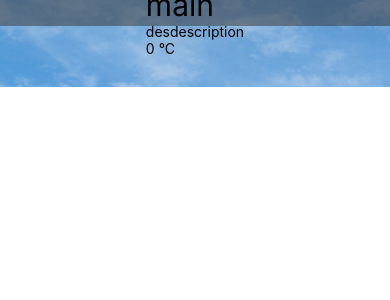
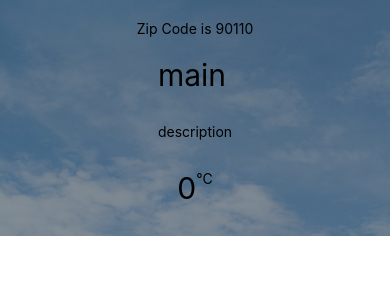
Before and after one commit to TrNz4869/lab-3SA04, a React Native app: screen / in a window 390 px wide. Shown: the top 300 px of the page. Built offline with nearby package versions, Linux system fonts and the light colour scheme.

Commit message:
3. Flex Box

```diff
--- a/components/Forecast.js
+++ b/components/Forecast.js
@@ -5,20 +5,40 @@ export default function Forecast(props) {
     return (
     <View >
         <Text style={styles.main_text}>{props.main}</Text>
-        <Text>{props.description}</Text>
-        <View>
-            <Text>{props.temp} <Text>°C</Text></Text>
+        <Text style={styles.description_text}>{props.description}</Text>
+        <View style={styles.temp}>
+            <Text style={styles.temp_text}>{props.temp}</Text>
+            <Text style={styles.cel_text}>°C</Text>
         </View>
     </View >
     );
 }
 const styles = StyleSheet.create({
     main_text:{
+        width: '100%',
+        alignItems: 'center',
+        flexDirection: 'column',
         fontSize: 30,
+        paddingBottom: 30,
+    },
+    description_text:{
+        alignItems: 'center',
         flexDirection: 'column',
-        alignItems: 'center',
-        width: '100%',
+        paddingBottom: 30,
+    },
+
+    temp:{
+        flexDirection: 'row',
+        justifyContent: 'center',
+        paddingBottom: 30,
+    },
+
+    temp_text:{
+        fontSize: 30,
+    },
+
+    cel_text:{
         textAlignVertical: 'center'
-    }
+    },
 
 });
--- a/components/Weather.js
+++ b/components/Weather.js
@@ -5,14 +5,14 @@ import Forecast from './Forecast';
 export default function Weather(props) {
     const [forecastInfo, setForecastInfo] = useState({
         main: 'main',
-        description: 'desdescription',
+        description: 'description',
         temp: 0
     })
     return (
         <View>
             <ImageBackground source={require('../bg.jpg')} style={styles.backdrop}>
                 <View style={styles.box}>
-                    <Text>Zip Code is {props.zipCode}</Text>
+                    <Text style={styles.zip_code_text}>Zip Code is {props.zipCode}</Text>
                     <Forecast {...forecastInfo} />
                 </View>
             </ImageBackground>
@@ -26,13 +26,16 @@ const styles = StyleSheet.create({
         width: '100%',
         height: '100%'
     },
+
     box:{
         flexDirection:'column',
-        justifyContent:'center',
         alignItems:'center',
         backgroundColor: 'rgba(52, 52, 52, 0.5)',
         width: '100%',
-        height: '30%'
+    },
+
+    zip_code_text:{
+        padding: 20,
     },
 
 });
```
